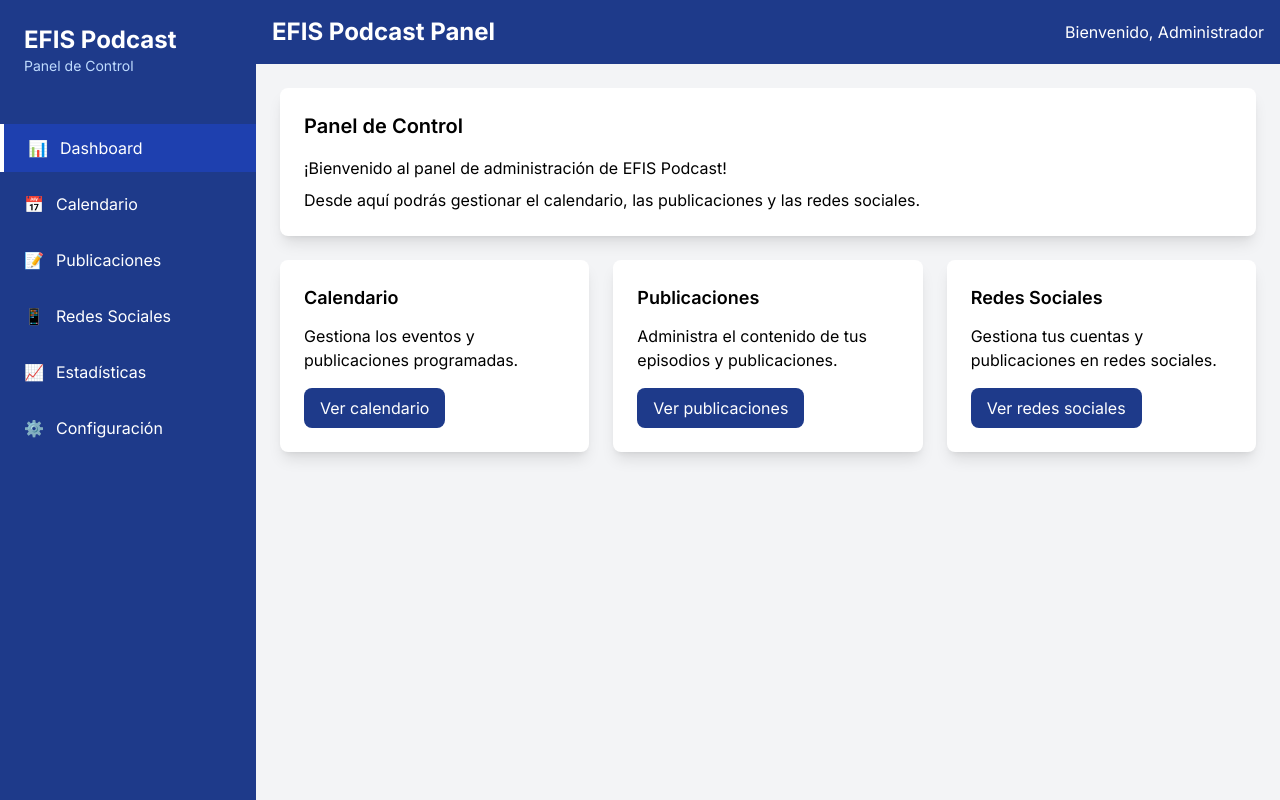
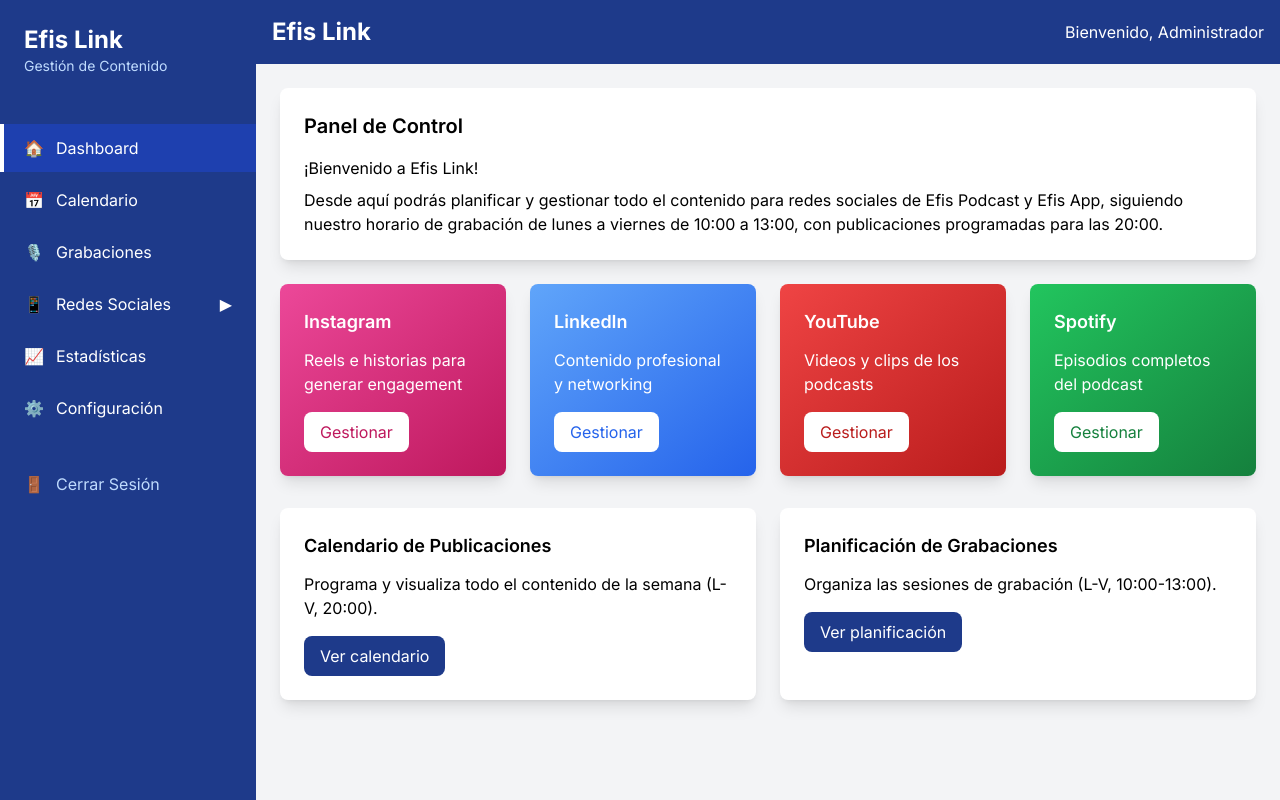
Before and after one commit to ReneG-AI/Efis-link, a Next.js app: page /dashboard in a window 1280 px wide. Built offline with nearby package versions, Linux system fonts and the light colour scheme.

Commit message:
Feat: Actualizar interfaz para Efis Link con enfoque en planificación de redes sociales

```diff
--- a/src/app/dashboard/page.tsx
+++ b/src/app/dashboard/page.tsx
@@ -13,7 +13,7 @@
       <div className="flex-1">
         <header className="bg-blue-900 text-white p-4">
           <div className="container mx-auto flex justify-between items-center">
-            <h1 className="text-2xl font-bold">EFIS Podcast Panel</h1>
+            <h1 className="text-2xl font-bold">Efis Link</h1>
             <div className="flex items-center space-x-4">
               <span>Bienvenido, Administrador</span>
             </div>
@@ -23,17 +23,64 @@
         <main className="container mx-auto p-6">
           <div className="bg-white rounded-lg shadow-lg p-6 mb-6">
             <h2 className="text-xl font-semibold mb-4">Panel de Control</h2>
-            <p>¡Bienvenido al panel de administración de EFIS Podcast!</p>
+            <p>¡Bienvenido a Efis Link!</p>
             <p className="mt-2">
-              Desde aquí podrás gestionar el calendario, las publicaciones y las
-              redes sociales.
+              Desde aquí podrás planificar y gestionar todo el contenido para redes sociales
+              de Efis Podcast y Efis App, siguiendo nuestro horario de grabación de lunes a viernes
+              de 10:00 a 13:00, con publicaciones programadas para las 20:00.
             </p>
           </div>
 
-          <div className="grid grid-cols-1 md:grid-cols-2 lg:grid-cols-3 gap-6">
+          <div className="grid grid-cols-1 md:grid-cols-2 lg:grid-cols-4 gap-6 mb-8">
+            <div className="bg-gradient-to-br from-pink-500 to-pink-700 rounded-lg shadow-lg p-6 text-white">
+              <h3 className="text-lg font-semibold mb-3">Instagram</h3>
+              <p>Reels e historias para generar engagement</p>
+              <button
+                onClick={() => router.push("/social/instagram")}
+                className="mt-4 bg-white text-pink-700 px-4 py-2 rounded-lg hover:bg-gray-100 transition-colors"
+              >
+                Gestionar
+              </button>
+            </div>
+
+            <div className="bg-gradient-to-br from-blue-400 to-blue-600 rounded-lg shadow-lg p-6 text-white">
+              <h3 className="text-lg font-semibold mb-3">LinkedIn</h3>
+              <p>Contenido profesional y networking</p>
+              <button
+                onClick={() => router.push("/social/linkedin")}
+                className="mt-4 bg-white text-blue-600 px-4 py-2 rounded-lg hover:bg-gray-100 transition-colors"
+              >
+                Gestionar
+              </button>
+            </div>
+
+            <div className="bg-gradient-to-br from-red-500 to-red-700 rounded-lg shadow-lg p-6 text-white">
+              <h3 className="text-lg font-semibold mb-3">YouTube</h3>
+              <p>Videos y clips de los podcasts</p>
+              <button
+                onClick={() => router.push("/social/youtube")}
+                className="mt-4 bg-white text-red-700 px-4 py-2 rounded-lg hover:bg-gray-100 transition-colors"
+              >
+                Gestionar
+              </button>
+            </div>
+
+            <div className="bg-gradient-to-br from-green-500 to-green-700 rounded-lg shadow-lg p-6 text-white">
+              <h3 className="text-lg font-semibold mb-3">Spotify</h3>
+              <p>Episodios completos del podcast</p>
+              <button
+                onClick={() => router.push("/social/spotify")}
+                className="mt-4 bg-white text-green-700 px-4 py-2 rounded-lg hover:bg-gray-100 transition-colors"
+              >
+                Gestionar
+              </button>
+            </div>
+          </div>
+
+          <div className="grid grid-cols-1 md:grid-cols-2 gap-6">
             <div className="bg-white rounded-lg shadow-lg p-6">
-              <h3 className="text-lg font-semibold mb-3">Calendario</h3>
-              <p>Gestiona los eventos y publicaciones programadas.</p>
+              <h3 className="text-lg font-semibold mb-3">Calendario de Publicaciones</h3>
+              <p>Programa y visualiza todo el contenido de la semana (L-V, 20:00).</p>
               <button
                 onClick={() => router.push("/calendar")}
                 className="mt-4 bg-blue-900 text-white px-4 py-2 rounded-lg hover:bg-blue-800 transition-colors"
@@ -43,24 +90,13 @@
             </div>
 
             <div className="bg-white rounded-lg shadow-lg p-6">
-              <h3 className="text-lg font-semibold mb-3">Publicaciones</h3>
-              <p>Administra el contenido de tus episodios y publicaciones.</p>
+              <h3 className="text-lg font-semibold mb-3">Planificación de Grabaciones</h3>
+              <p>Organiza las sesiones de grabación (L-V, 10:00-13:00).</p>
               <button
-                onClick={() => router.push("/publications")}
+                onClick={() => router.push("/recordings")}
                 className="mt-4 bg-blue-900 text-white px-4 py-2 rounded-lg hover:bg-blue-800 transition-colors"
               >
-                Ver publicaciones
-              </button>
-            </div>
-
-            <div className="bg-white rounded-lg shadow-lg p-6">
-              <h3 className="text-lg font-semibold mb-3">Redes Sociales</h3>
-              <p>Gestiona tus cuentas y publicaciones en redes sociales.</p>
-              <button
-                onClick={() => router.push("/social")}
-                className="mt-4 bg-blue-900 text-white px-4 py-2 rounded-lg hover:bg-blue-800 transition-colors"
-              >
-                Ver redes sociales
+                Ver planificación
               </button>
             </div>
           </div>
--- a/src/app/layout.tsx
+++ b/src/app/layout.tsx
@@ -5,8 +5,8 @@
 const inter = Inter({ subsets: ['latin'] });
 
 export const metadata = {
-  title: 'EFIS Podcast Panel',
-  description: 'Panel de control para gestionar el contenido de EFIS Podcast',
+  title: 'Efis Link | Panel de Control',
+  description: 'Plataforma para gestionar y planificar el contenido de Efis Podcast y Efis App en redes sociales',
   icons: {
     icon: '/favicon.ico',
   },
--- a/src/app/login/page.tsx
+++ b/src/app/login/page.tsx
@@ -42,8 +42,11 @@
       <ClientOnly>
         <div className="max-w-md w-full bg-white rounded-lg shadow-lg p-8">
           <h1 className="text-2xl font-bold text-center text-blue-900 mb-8">
-            EFIS Podcast Panel
+            Efis Link
           </h1>
+          <p className="text-center text-gray-600 mb-6">
+            Plataforma de gestión de contenido para redes sociales
+          </p>
 
           {error && (
             <div className="bg-red-100 border border-red-400 text-red-700 px-4 py-3 rounded mb-4">
--- a/src/components/Sidebar.tsx
+++ b/src/components/Sidebar.tsx
@@ -9,38 +9,102 @@
   const [mobileMenuOpen, setMobileMenuOpen] = useState(false);
 
   const menuItems = [
-    { label: 'Dashboard', path: '/dashboard', icon: '📊' },
+    { label: 'Dashboard', path: '/dashboard', icon: '🏠' },
     { label: 'Calendario', path: '/calendar', icon: '📅' },
-    { label: 'Publicaciones', path: '/publications', icon: '📝' },
-    { label: 'Redes Sociales', path: '/social', icon: '📱' },
+    { label: 'Grabaciones', path: '/recordings', icon: '🎙️' },
+    { label: 'Redes Sociales', path: '/social', icon: '📱', subItems: [
+      { label: 'Instagram', path: '/social/instagram', icon: '📸' },
+      { label: 'LinkedIn', path: '/social/linkedin', icon: '💼' },
+      { label: 'YouTube', path: '/social/youtube', icon: '▶️' },
+      { label: 'Spotify', path: '/social/spotify', icon: '🎧' },
+      { label: 'TikTok', path: '/social/tiktok', icon: '🎵' },
+    ]},
     { label: 'Estadísticas', path: '/stats', icon: '📈' },
     { label: 'Configuración', path: '/settings', icon: '⚙️' },
   ];
+
+  const [expandedMenu, setExpandedMenu] = useState<string | null>(
+    pathname?.startsWith('/social') ? '/social' : null
+  );
+
+  const toggleSubMenu = (path: string) => {
+    if (expandedMenu === path) {
+      setExpandedMenu(null);
+    } else {
+      setExpandedMenu(path);
+    }
+  };
+
+  const isCurrentPath = (path: string) => pathname === path;
+  const isSubMenuActive = (parentPath: string) => pathname?.startsWith(parentPath);
 
   return (
     <>
       {/* Sidebar para desktop */}
       <aside className="bg-blue-900 text-white w-64 min-h-screen flex-shrink-0 hidden md:block">
         <div className="p-6">
-          <h2 className="text-2xl font-bold">EFIS Podcast</h2>
-          <p className="text-blue-200 text-sm">Panel de Control</p>
+          <h2 className="text-2xl font-bold">Efis Link</h2>
+          <p className="text-blue-200 text-sm">Gestión de Contenido</p>
         </div>
 
         <nav className="mt-6">
-          <ul className="space-y-2">
+          <ul className="space-y-1">
             {menuItems.map((item) => (
               <li key={item.path}>
+                {item.subItems ? (
+                  <div>
+                    <button
+                      onClick={() => toggleSubMenu(item.path)}
+                      className={`flex items-center justify-between w-full px-6 py-3 text-left hover:bg-blue-800 transition-colors ${
+                        isSubMenuActive(item.path) ? 'bg-blue-800 border-l-4 border-white pl-5' : ''
+                      }`}
+                    >
+                      <div className="flex items-center">
+                        <span className="mr-3">{item.icon}</span>
+                        {item.label}
+                      </div>
+                      <span>{expandedMenu === item.path ? '▼' : '▶'}</span>
+                    </button>
+                    {expandedMenu === item.path && (
+                      <ul className="bg-blue-950 py-1">
+                        {item.subItems.map((subItem) => (
+                          <li key={subItem.path}>
+                            <button
+                              onClick={() => router.push(subItem.path)}
+                              className={`flex items-center w-full pl-10 pr-6 py-2 text-left hover:bg-blue-800 transition-colors ${
+                                isCurrentPath(subItem.path) ? 'bg-blue-800 border-l-4 border-white pl-9' : ''
+                              }`}
+                            >
+                              <span className="mr-3">{subItem.icon}</span>
+                              {subItem.label}
+                            </button>
+                          </li>
+                        ))}
+                      </ul>
+                    )}
+                  </div>
+                ) : (
                   <button
                     onClick={() => router.push(item.path)}
                     className={`flex items-center w-full px-6 py-3 text-left hover:bg-blue-800 transition-colors ${
-                    pathname === item.path ? 'bg-blue-800 border-l-4 border-white' : ''
+                      isCurrentPath(item.path) ? 'bg-blue-800 border-l-4 border-white pl-5' : ''
                     }`}
                   >
                     <span className="mr-3">{item.icon}</span>
                     {item.label}
                   </button>
+                )}
               </li>
             ))}
+            <li className="px-6 pt-6">
+              <button
+                onClick={() => router.push('/logout')}
+                className="flex items-center w-full py-3 text-left text-blue-200 hover:text-white transition-colors"
+              >
+                <span className="mr-3">🚪</span>
+                Cerrar Sesión
+              </button>
+            </li>
           </ul>
         </nav>
       </aside>
@@ -58,28 +122,77 @@
           <div className="fixed inset-0 z-10 bg-black bg-opacity-50" onClick={() => setMobileMenuOpen(false)}>
             <div className="bg-blue-900 text-white w-64 min-h-screen" onClick={e => e.stopPropagation()}>
               <div className="p-6">
-                <h2 className="text-2xl font-bold">EFIS Podcast</h2>
-                <p className="text-blue-200 text-sm">Panel de Control</p>
+                <h2 className="text-2xl font-bold">Efis Link</h2>
+                <p className="text-blue-200 text-sm">Gestión de Contenido</p>
               </div>
 
               <nav className="mt-6">
-                <ul className="space-y-2">
+                <ul className="space-y-1">
                   {menuItems.map((item) => (
                     <li key={item.path}>
+                      {item.subItems ? (
+                        <div>
+                          <button
+                            onClick={() => toggleSubMenu(item.path)}
+                            className={`flex items-center justify-between w-full px-6 py-3 text-left hover:bg-blue-800 transition-colors ${
+                              isSubMenuActive(item.path) ? 'bg-blue-800 border-l-4 border-white pl-5' : ''
+                            }`}
+                          >
+                            <div className="flex items-center">
+                              <span className="mr-3">{item.icon}</span>
+                              {item.label}
+                            </div>
+                            <span>{expandedMenu === item.path ? '▼' : '▶'}</span>
+                          </button>
+                          {expandedMenu === item.path && (
+                            <ul className="bg-blue-950 py-1">
+                              {item.subItems.map((subItem) => (
+                                <li key={subItem.path}>
+                                  <button
+                                    onClick={() => {
+                                      router.push(subItem.path);
+                                      setMobileMenuOpen(false);
+                                    }}
+                                    className={`flex items-center w-full pl-10 pr-6 py-2 text-left hover:bg-blue-800 transition-colors ${
+                                      isCurrentPath(subItem.path) ? 'bg-blue-800 border-l-4 border-white pl-9' : ''
+                                    }`}
+                                  >
+                                    <span className="mr-3">{subItem.icon}</span>
+                                    {subItem.label}
+                                  </button>
+                                </li>
+                              ))}
+                            </ul>
+                          )}
+                        </div>
+                      ) : (
                         <button
                           onClick={() => {
                             router.push(item.path);
                             setMobileMenuOpen(false);
                           }}
                           className={`flex items-center w-full px-6 py-3 text-left hover:bg-blue-800 transition-colors ${
-                          pathname === item.path ? 'bg-blue-800 border-l-4 border-white' : ''
+                            isCurrentPath(item.path) ? 'bg-blue-800 border-l-4 border-white pl-5' : ''
                           }`}
                         >
                           <span className="mr-3">{item.icon}</span>
                           {item.label}
                         </button>
+                      )}
                     </li>
                   ))}
+                  <li className="px-6 pt-6">
+                    <button
+                      onClick={() => {
+                        router.push('/logout');
+                        setMobileMenuOpen(false);
+                      }}
+                      className="flex items-center w-full py-3 text-left text-blue-200 hover:text-white transition-colors"
+                    >
+                      <span className="mr-3">🚪</span>
+                      Cerrar Sesión
+                    </button>
+                  </li>
                 </ul>
               </nav>
             </div>
```
Lines whose indentation alone changed are shown as unchanged.
